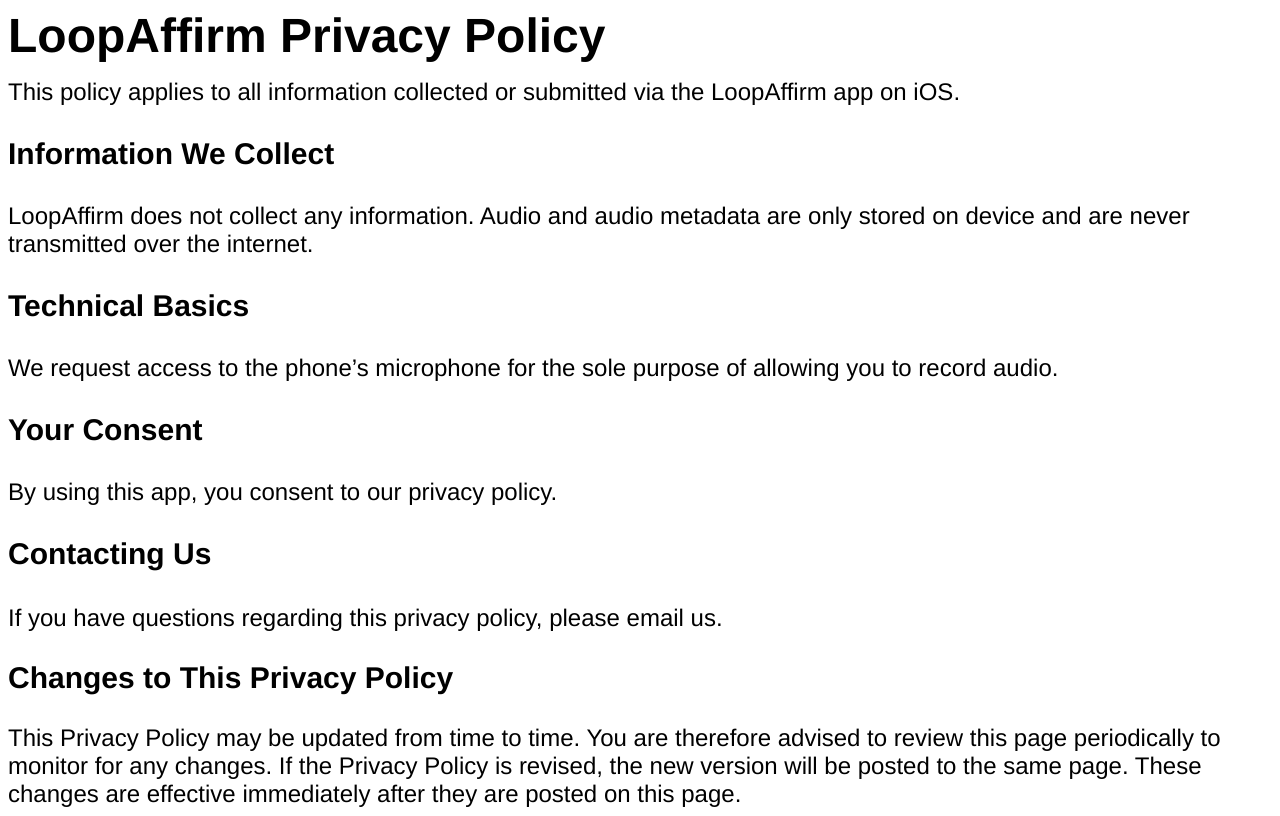
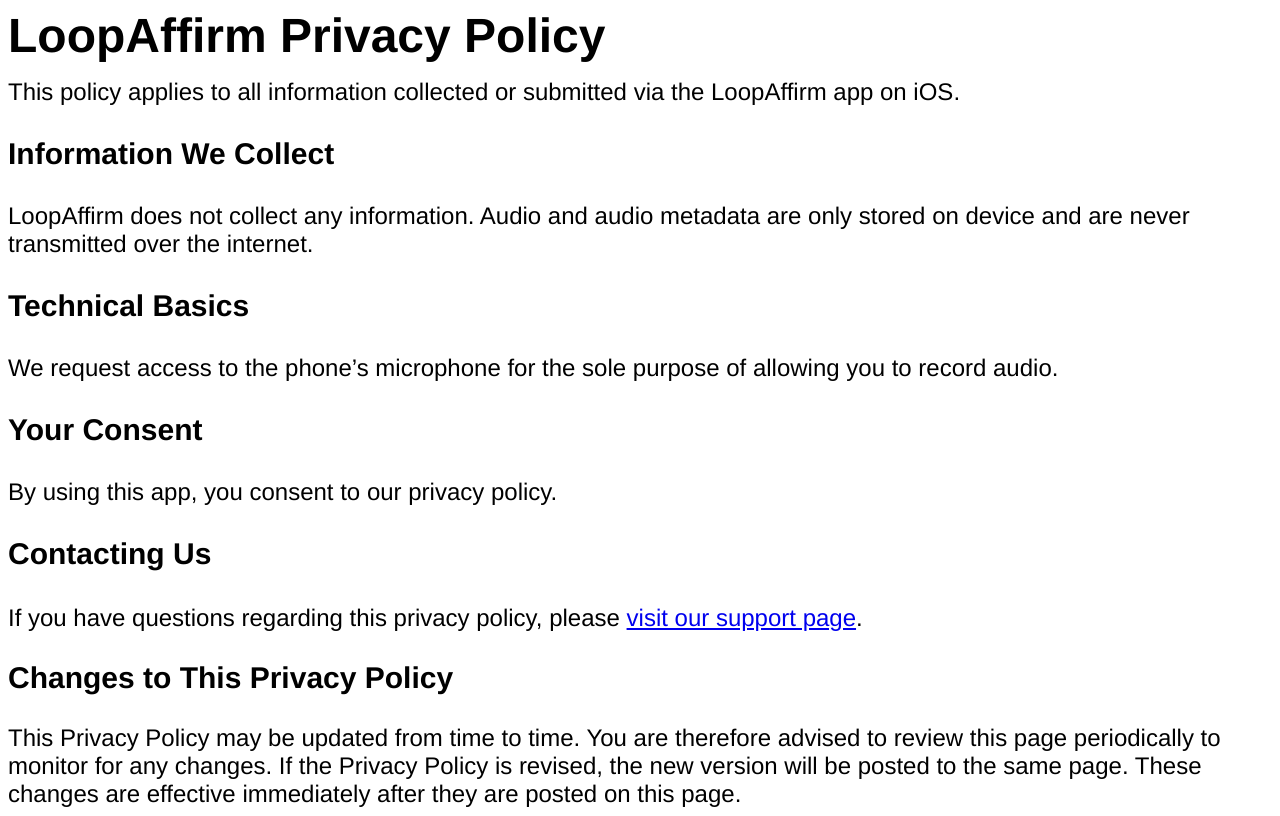
Before and after one commit to JPenny89/loopaffirm.privacy, a plain HTML site: page index.html in a window 1280 px wide. Drawn offline with Linux system fonts and the light colour scheme.

Commit message:
Added link to Support page in index.html

```diff
--- a/index.html
+++ b/index.html
@@ -35,7 +35,7 @@
 <p class="p4"><b></b><br></p>
 <p class="p5"><b>Contacting Us</b></p>
 <p class="p4"><br></p>
-<p class="p3">If you have questions regarding this privacy policy, please email us.</p>
+<p class="p3">If you have questions regarding this privacy policy, please <a href="https://jpenny89.github.io/loopaffirm.support/">visit our support page</a>.</p>
 <p class="p6"><br></p>
 <p class="p7"><b>Changes to This Privacy Policy</b><b></b></p>
 <p class="p6"><br></p>
```
